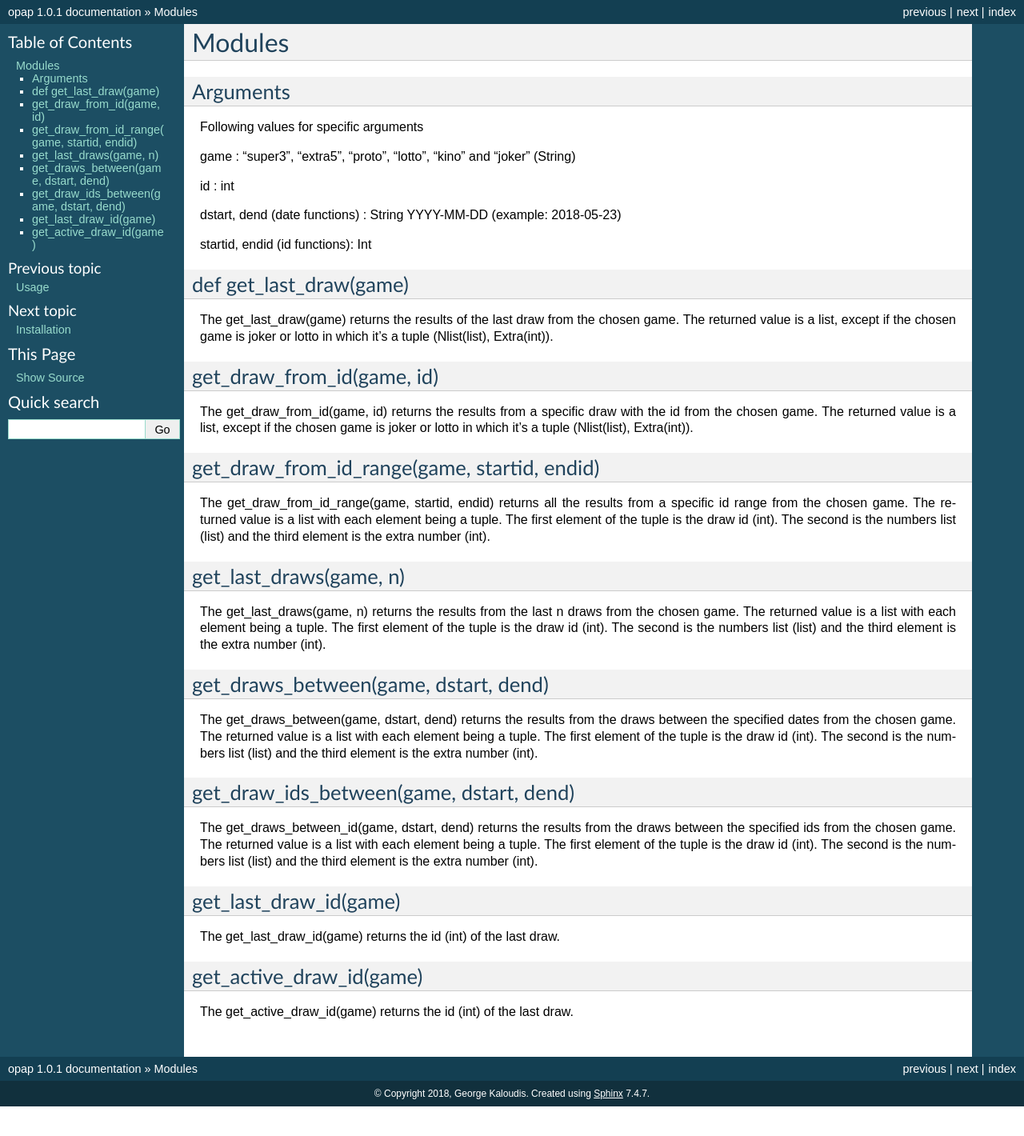
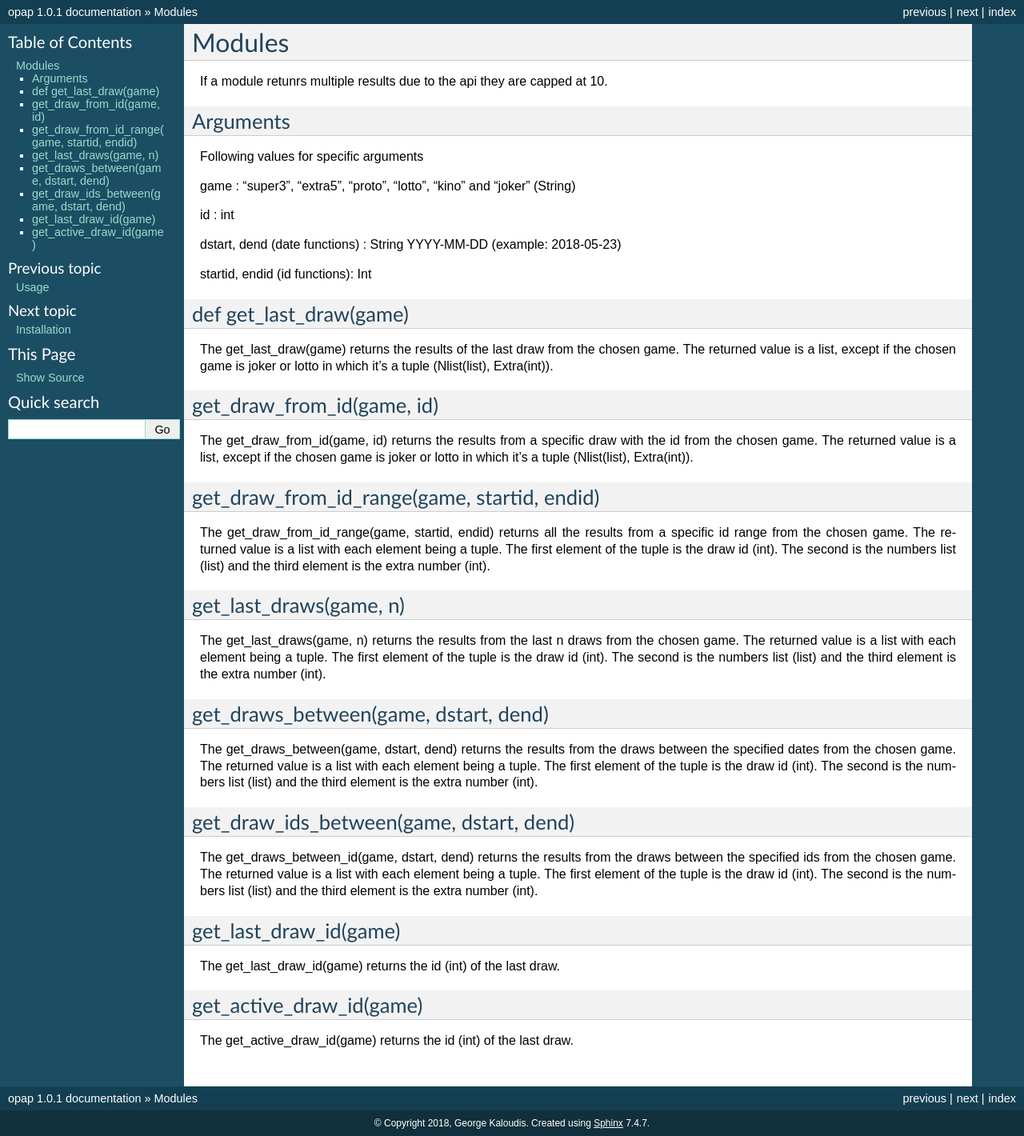
Before and after one commit to George-Kaloudis/opap, a Sphinx documentation site: the page built from docs/modules.rst, in a window 1280 px wide. Shown: the whole page at 80% size. Built offline with Sphinx 7.4.7, drawn with Linux system fonts in a browser that asks for light colours; before the commit the page ends 1383 px from its top, so only the background shows below that.

Commit message:
Final Version.

```diff
--- a/docs/modules.rst
+++ b/docs/modules.rst
@@ -1,5 +1,6 @@
 Modules
 =======
+If a module retunrs multiple results due to the api they are capped at 10.
 
 Arguments
 ^^^^^^^^^
```
